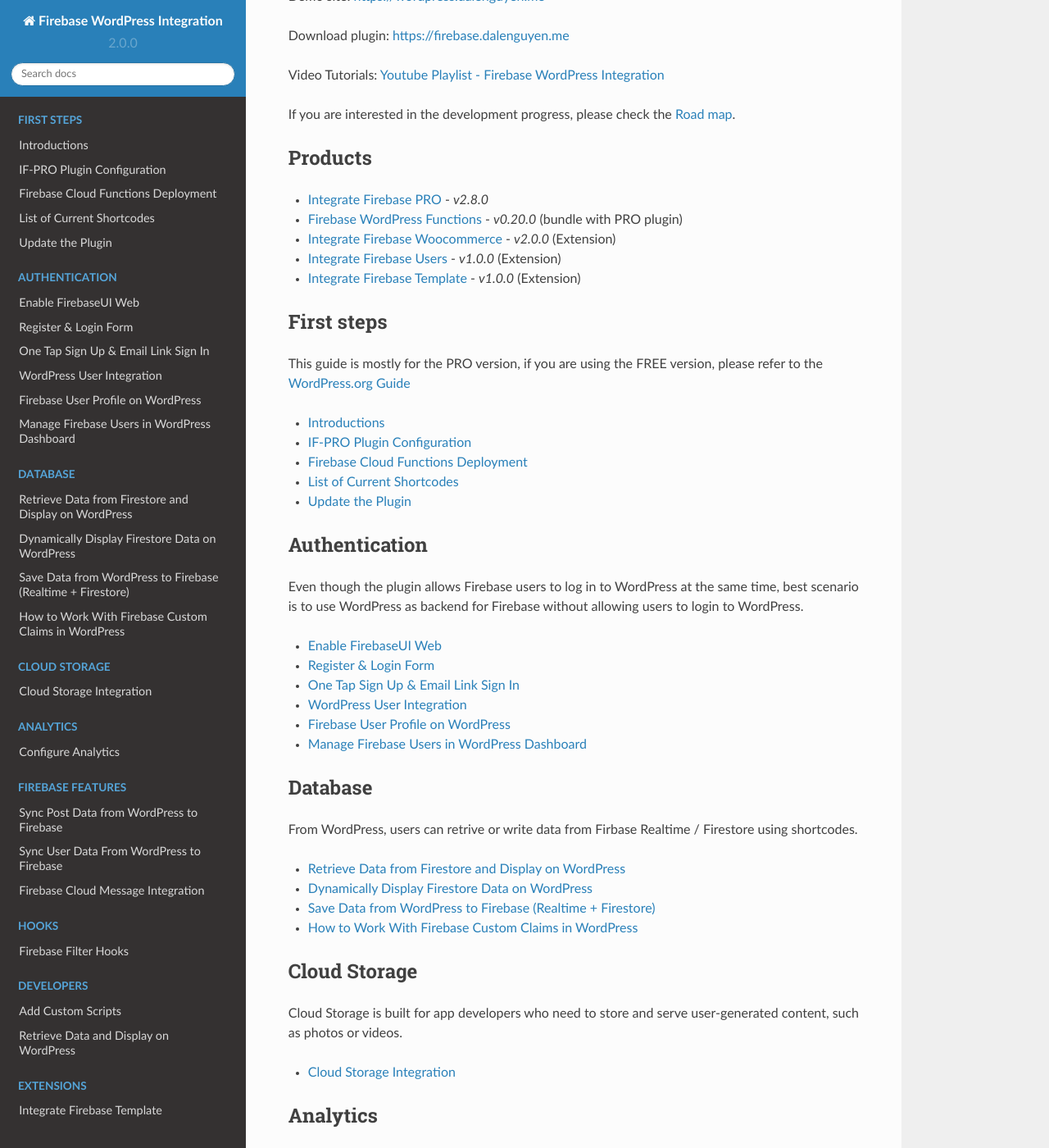
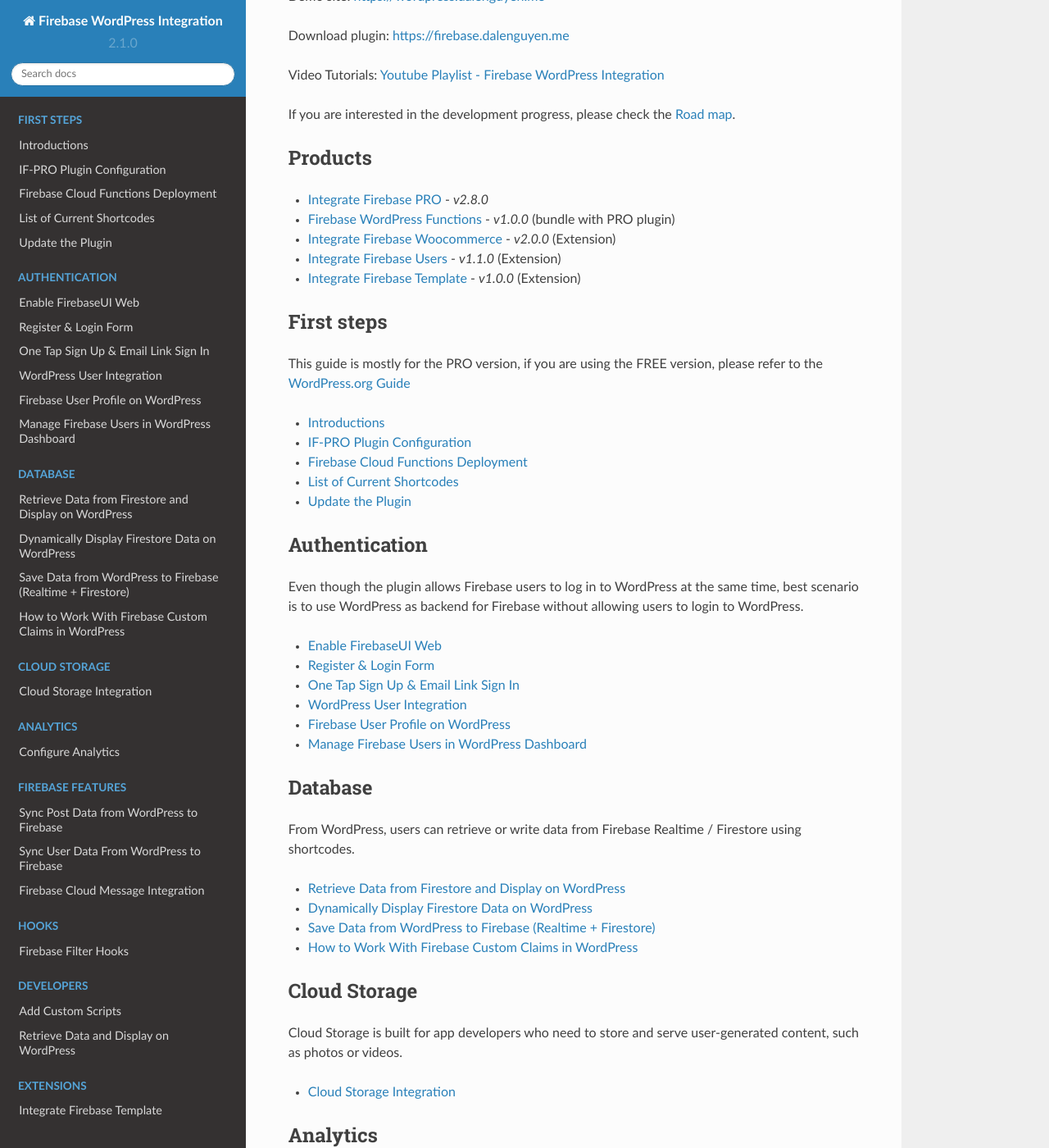
Before and after one commit to dalenguyen/firebase-wordpress-docs, a Sphinx documentation site: the page built from docs/index.rst, in a window 1280 px wide and 1400 px high, scrolled down 487 px. Shown: the whole window at 82% size. Built offline with Sphinx 7.4.7 and the Read the Docs theme 2.0.0, drawn with Linux system fonts in a browser that asks for light colours; comment, search, counter and statistics services are not loaded; some of the changed text lies outside the part shown.

Commit message:
Updated firebase woocommerce v2.1.0

```diff
--- a/docs/conf.py
+++ b/docs/conf.py
@@ -22,7 +22,7 @@
 author = u'Dale Nguyen'
 
 # The short X.Y version
-version = '2.0.0'
+version = '2.1.0'
 release = version
 
 # -- General configuration ---------------------------------------------------
--- a/docs/extensions/firebase-users.rst
+++ b/docs/extensions/firebase-users.rst
@@ -27,7 +27,9 @@
 Import WordPress Users to Firebase
 ----------------------------------
 
-In order to import WordPress users to Firebase, you just need to press the button **Import WP Users to Firebase**, and the plugin will do its magic. If you have issue with importing more than 1000 users, please let me know.
+In order to import WordPress users to Firebase, you just need to press the button **Import WP Users to Firebase**, and the plugin will do its magic. If you have issue with importing more than 10,000 users, please let me know.
+
+The Firebase UID will be randomly generated (E.g. `02ZAGAEdfcbvYsdhKNGL9vaOXvz1`)
 
 .. role:: red
 
--- a/docs/index.rst
+++ b/docs/index.rst
@@ -50,9 +50,9 @@
 -----------
 
 - `Integrate Firebase PRO <https://firebase.dalenguyen.me/>`_ - `v2.8.0`
-- `Firebase WordPress Functions <https://firebase-wordpress-docs.readthedocs.io/en/latest/intro/cloud-functions-deployment.html>`_ - `v0.20.0` (bundle with PRO plugin)
+- `Firebase WordPress Functions <https://firebase-wordpress-docs.readthedocs.io/en/latest/intro/cloud-functions-deployment.html>`_ - `v1.0.0` (bundle with PRO plugin)
 - `Integrate Firebase Woocommerce <https://firebase-wordpress-docs.readthedocs.io/en/latest/extensions/woocommerce.html>`_ - `v2.0.0` (Extension)
-- `Integrate Firebase Users <https://firebase-wordpress-docs.readthedocs.io/en/latest/extensions/firebase-users.html>`_ - `v1.0.0` (Extension)
+- `Integrate Firebase Users <https://firebase-wordpress-docs.readthedocs.io/en/latest/extensions/firebase-users.html>`_ - `v1.1.0` (Extension)
 - `Integrate Firebase Template <https://firebase-wordpress-docs.readthedocs.io/en/latest/extensions/firebase-template.html>`_ - `v1.0.0` (Extension)
 
 First steps
@@ -104,7 +104,7 @@
 Database
 -----------
 
-From WordPress, users can retrive or write data from Firbase Realtime / Firestore using shortcodes.
+From WordPress, users can retrieve or write data from Firebase Realtime / Firestore using shortcodes.
 
 * :doc:`/database/retrieve-data-from-firestore`
 * :doc:`/database/dynamically-display-from-firestore`
```
Also changed, not shown: other parts of docs/index.rst (+1 -1 lines), docs/extensions/woocommerce.rst (+7 -5 lines), docs/misc/changelog.rst (+18 -0 lines), docs/images/extensions/firebase-users/active-firebase-users.png.
